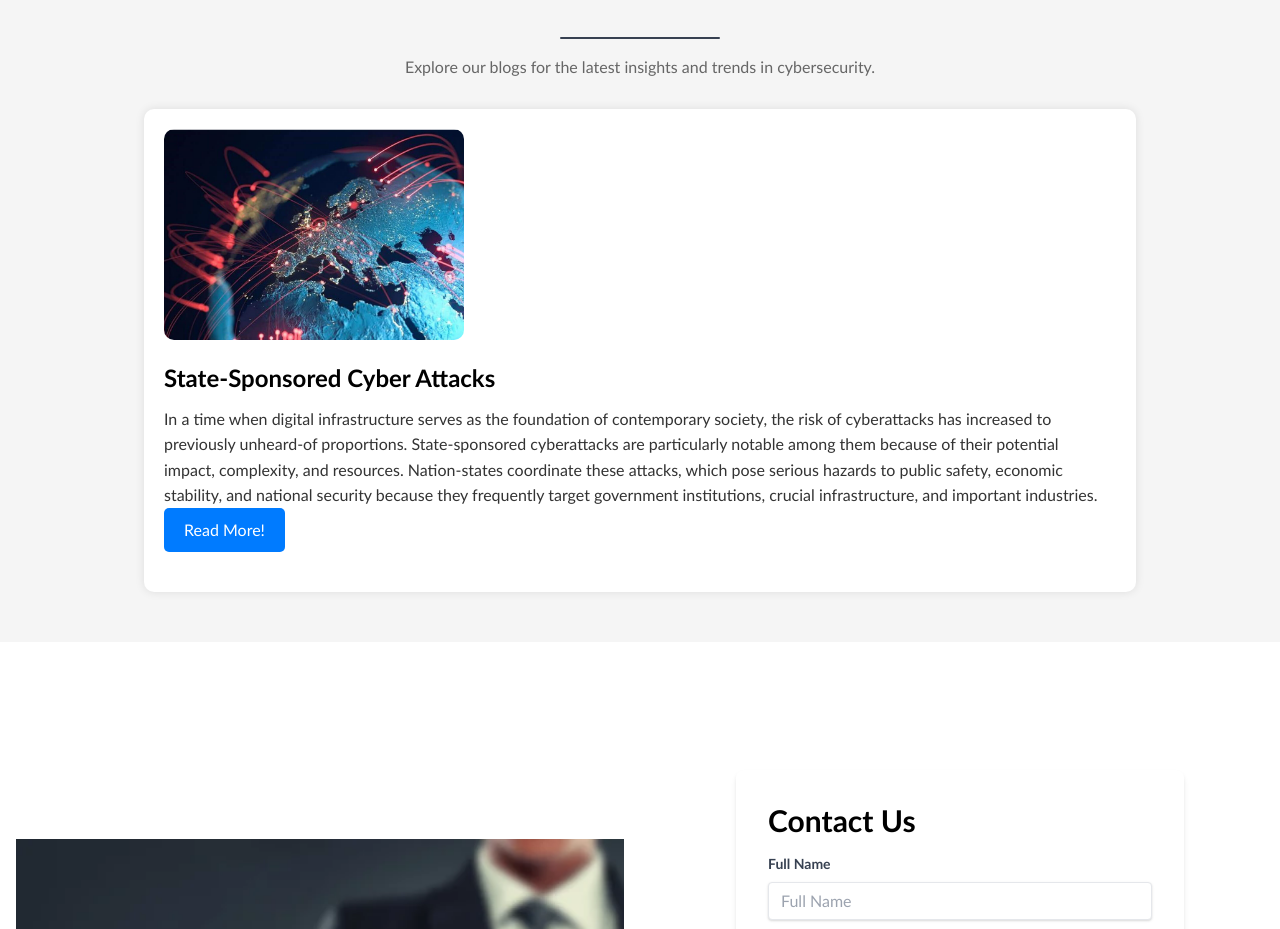
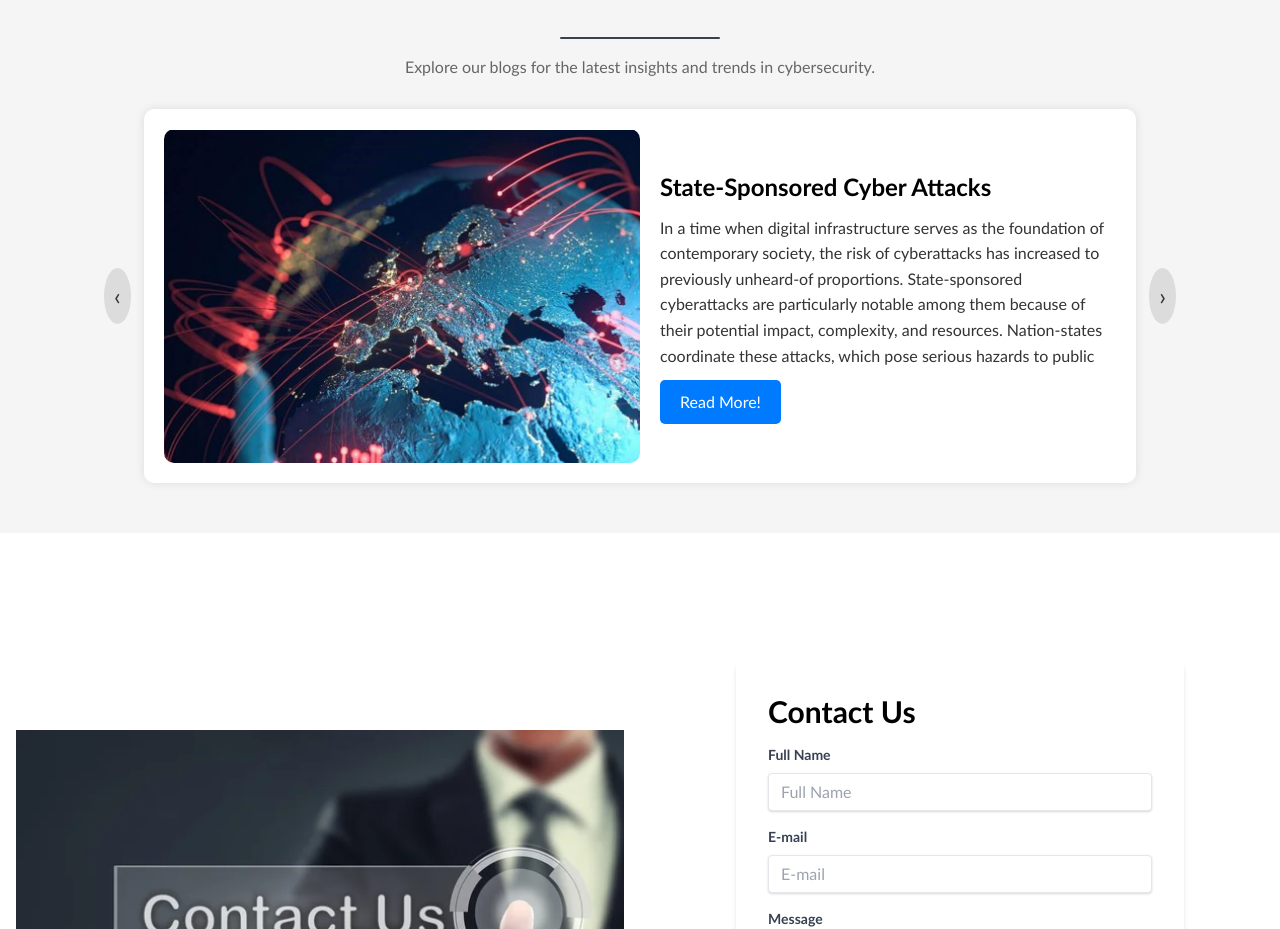
Before and after one commit to 24-ManPatel/CyberYoda, a React (Vite) app in the folder client/: page / in a window 1280 px wide. Shown: the part 3201-4130 px from the top of the page. Built offline with nearby package versions, Linux system fonts and the light colour scheme; a web font is replaced by a local one.

Commit message:
Css Handled

```diff
--- a/client/src/components/Blogs.css
+++ b/client/src/components/Blogs.css
@@ -1,5 +1,3 @@
-/* Blogs.css */
-
 .blogs-container {
   text-align: center;
   padding: 20px;
@@ -23,6 +21,12 @@
   background-color: white;
   border-radius: 10px;
   box-shadow: 0 0 10px rgba(0, 0, 0, 0.1);
+}
+
+.blog-content {
+  display: flex;
+  flex-direction: column;
+  align-items: center;
 }
 
 .blog-image {
@@ -56,6 +60,7 @@
   background-color: #007bff;
   color: white;
   border: none;
+  margin-top: 15px;
   border-radius: 5px;
   padding: 10px 20px;
   cursor: pointer;
@@ -67,6 +72,44 @@
 
 .nav-button {
   display: none; /* Hide navigation buttons by default */
+}
+
+@media (min-width: 769px) {
+  .blog-content {
+    flex-direction: row; /* Arrange content in a row for desktop view */
+  }
+
+  .blog-image {
+    max-width: 50%; /* Limit image width to 50% of container */
+    margin-right: 20px; /* Add margin to the right of the image */
+  }
+
+  .blog-text {
+    width: 50%; /* Limit text width to 50% of container */
+  }
+
+  .nav-button {
+    font-size: 1.5rem;
+    padding: 10px;
+    display: block; /* Display navigation buttons for desktop view */
+    background-color: rgba(0, 0, 0, 0.1);
+    color: #333;
+    border: none;
+    cursor: pointer;
+    border-radius: 50%;
+    position: absolute;
+    top: 50%;
+    transform: translateY(-50%);
+    transition: background-color 0.3s ease;
+  }
+
+  .nav-button.left {
+    left: -40px; /* Position button outside the card on the left */
+  }
+
+  .nav-button.right {
+    right: -40px; /* Position button outside the card on the right */
+  }
 }
 
 @media (max-width: 768px) {
@@ -83,6 +126,7 @@
     height: auto; /* Allow description to expand based on content */
     max-height: none; /* Remove maximum height to allow full content display */
     overflow-y: auto; /* Enable scrolling if content exceeds height */
+    margin-bottom: 10px;
   }
 
   .read-more {
--- a/client/src/components/Navbar.jsx
+++ b/client/src/components/Navbar.jsx
@@ -12,7 +12,7 @@ const Navbar = () => {
         const element = document.getElementById(id);
         if (element) {
             window.scrollTo({
-                top: element.offsetTop - 50, // Adjust if your navbar height is different
+                top: element.offsetTop - 80, // Adjust if your navbar height is different
                 behavior: 'smooth'
             });
         }
@@ -20,7 +20,7 @@ const Navbar = () => {
 
     return (
         <nav className="bg-white text-black flex justify-between items-center p-2 pr-7 fixed w-full z-10 shadow-md">
-            <div className="flex items-center">
+            <div className="flex items-center h-20">
                 <img src="\lpng.png" alt="Cyber Yoda Logo" className="h-20 m-4" />
             </div>
             <div className="hidden md:flex items-center space-x-6">
```
Also changed, not shown: client/src/components/Blogs.jsx (line endings or trailing spaces).
